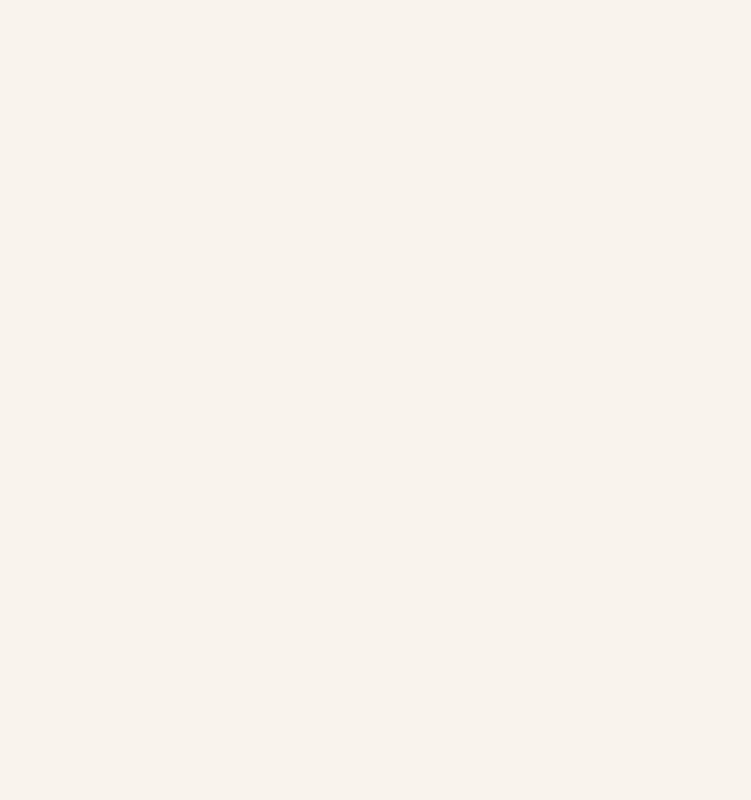
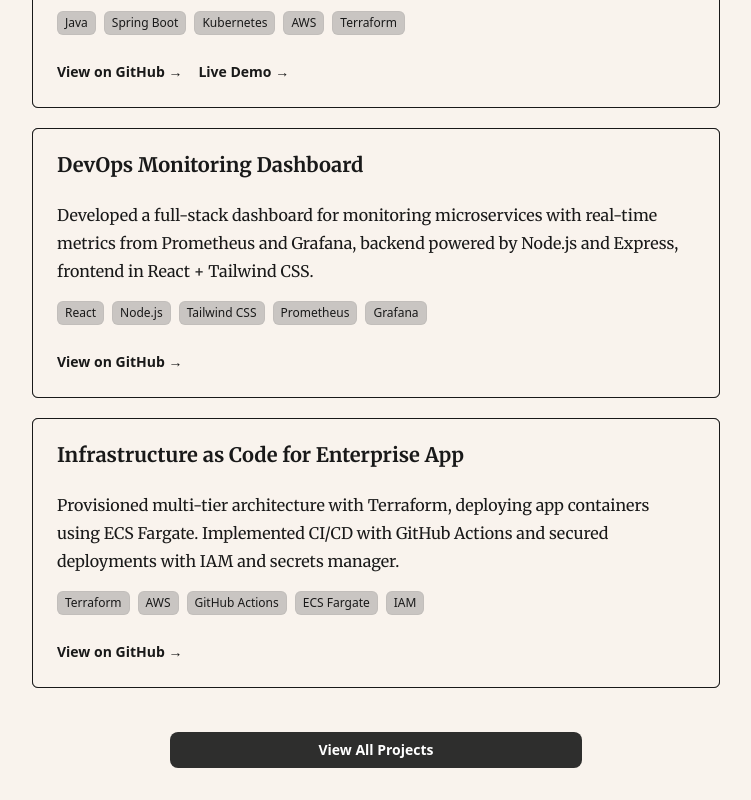
Before and after one commit to anish-u/uanish.com, a Next.js app: page / in a window 1280 px wide. Shown: the part 1300-2100 px from the top of the page, without its empty margins (264-1015 px from the left). Before the commit the page ends 1314 px from the top, so only its background shows below. Built offline with nearby package versions, Linux system fonts and the light colour scheme.

Commit message:
chore: implement homepage projects section

```diff
--- a/src/app/(routes)/page.tsx
+++ b/src/app/(routes)/page.tsx
@@ -1,6 +1,7 @@
 import Heading from "@/components/common/heading";
 import ContactSection from "@/components/home/contact-section";
 import IntroSection from "@/components/home/intro-section";
+import ProjectSection from "@/components/home/project-section";
 import SkillsSection from "@/components/home/skills-section";
 
 export default function Home() {
@@ -9,6 +10,8 @@ export default function Home() {
       <Heading type="primary">Hey, I&apos;m Anish Ummenthala.</Heading>
       <ContactSection />
       <IntroSection />
+      <Heading type="secondary">Recent Projects</Heading>
+      <ProjectSection />
       <Heading type="secondary">Technical Skills</Heading>
       <SkillsSection />
     </div>
--- a/src/components/home/intro-section/index.tsx
+++ b/src/components/home/intro-section/index.tsx
@@ -4,7 +4,7 @@ import { socialLinks } from "@/constants/site-config";
 
 export default function IntroSection() {
   return (
-    <div className="flex w-full flex-col justify-center gap-6 py-4 text-justify font-serif text-base/8">
+    <div className="flex w-full flex-col justify-center gap-6 pt-4 text-justify font-serif text-base/8">
       <p>
         I&apos;m a software engineer who enjoys building secure and scalable
         systems.
--- /dev/null
+++ b/src/components/home/project-section/index.tsx
@@ -0,0 +1,23 @@
+import Link from "next/link";
+
+import ProjectCard from "@/components/ui/project-card";
+
+import { recentProjects } from "@/utils/projects";
+
+export default function ProjectSection() {
+  return (
+    <div className="flex w-full flex-col gap-5 pb-4">
+      {recentProjects.map((project, index) => (
+        <ProjectCard key={index} project={project} />
+      ))}
+      <div className="flex w-full items-center justify-center pt-6">
+        <Link
+          href="/projects"
+          className="bg-black-base/90 hover:bg-black-base dark:text-black-base dark:bg-white-base/90 dark:hover:bg-white-base w-full rounded-lg px-6 py-2 text-center text-sm font-bold text-white transition-all duration-250 ease-in-out md:w-[60%]"
+        >
+          View All Projects
+        </Link>
+      </div>
+    </div>
+  );
+}
--- /dev/null
+++ b/src/components/ui/badge/index.tsx
@@ -0,0 +1,11 @@
+export interface BadgeProps {
+  text: string;
+}
+
+export default function Badge({ text }: BadgeProps) {
+  return (
+    <span className="text-black-base dark:text-black-base bg-grey-base/40 dark:bg-white-base/90 inset-ring-grey-base/10 inline-flex items-center rounded-md px-2 py-1 text-xs font-medium inset-ring">
+      {text}
+    </span>
+  );
+}
--- a/src/components/ui/navbar-item/index.tsx
+++ b/src/components/ui/navbar-item/index.tsx
@@ -14,7 +14,7 @@ export default function NavBarItem({ link }: NavBarItemProps) {
     <li className="relative cursor-pointer font-serif text-sm font-medium md:text-base">
       <Link
         href={link.href}
-        className={`before:bg-black-base dark:before:bg-white-base pb-1 transition-all duration-500 before:absolute before:-bottom-0.5 before:left-0 before:h-[2px] before:w-0 before:transition-all before:duration-500 hover:before:w-full ${pathname === link.href ? "before:w-full" : "before:w-0"}`}
+        className={`before:bg-black-base dark:before:bg-white-base pb-1 font-bold transition-all duration-500 before:absolute before:-bottom-0.5 before:left-0 before:h-[2px] before:w-0 before:transition-all before:duration-500 hover:before:w-full ${pathname === link.href ? "before:w-full" : "before:w-0"}`}
       >
         {link.name}
       </Link>
--- /dev/null
+++ b/src/components/ui/project-card/index.tsx
@@ -0,0 +1,42 @@
+import Link from "next/link";
+
+import Badge from "@/components/ui/badge";
+
+import { Project } from "@/interfaces/project";
+
+export interface ProjectCardProps {
+  project: Project;
+}
+
+export default function ProjectCard({ project }: ProjectCardProps) {
+  return (
+    <div className="group relative z-10">
+      <div className="border-black-base dark:border-white-base bg-white-base dark:bg-black-base relative z-20 flex flex-col gap-4 rounded-md border px-6 py-4 transition-transform duration-200 ease-out group-hover:-translate-x-0.75 group-hover:-translate-y-0.75">
+        <h3 className="font-serif text-xl/10 font-bold">{project.name}</h3>
+        <p className="font-serif text-base/7">{project.description}</p>
+        <div className="flex w-full flex-wrap gap-2">
+          {project.technologies.map((technology: string, index) => (
+            <Badge key={index} text={technology} />
+          ))}
+        </div>
+        <div className="flex w-full flex-wrap gap-4 py-2">
+          <Link
+            href={project.github}
+            className="hover:shadow-link dark:hover:shadow-link-white transition-all duration-200 ease-in-out"
+          >
+            <span className="text-sm font-bold">View on GitHub &rarr;</span>
+          </Link>
+          {project.liveDemo && (
+            <Link
+              href={project.liveDemo}
+              className="hover:shadow-link dark:hover:shadow-link-white transition-all duration-200 ease-in-out"
+            >
+              <span className="text-sm font-bold">Live Demo &rarr;</span>
+            </Link>
+          )}
+        </div>
+      </div>
+      <div className="border-black-base/80 bg-black-base/50 dark:bg-grey-base/50 absolute top-0 left-0 z-10 h-full w-full rounded-md border transition-transform duration-200 ease-out group-hover:translate-x-0.75 group-hover:translate-y-0.75 dark:border-white" />
+    </div>
+  );
+}
--- /dev/null
+++ b/src/interfaces/project.ts
@@ -0,0 +1,7 @@
+export interface Project {
+  name: string;
+  description: string;
+  technologies: string[];
+  github: string;
+  liveDemo?: string;
+}
--- /dev/null
+++ b/src/utils/projects.ts
@@ -0,0 +1,26 @@
+import { Project } from "@/interfaces/project";
+
+export const recentProjects: Project[] = [
+  {
+    name: "Cloud-Native Inventory Management",
+    description:
+      "Designed a scalable inventory management system deployed on AWS EKS using Spring Boot microservices. Automated infrastructure provisioning using Terraform and CI/CD via GitHub Actions.",
+    technologies: ["Java", "Spring Boot", "Kubernetes", "AWS", "Terraform"],
+    github: "https://github.com/anish-u/",
+    liveDemo: "https://github.com/anish-u/",
+  },
+  {
+    name: "DevOps Monitoring Dashboard",
+    description:
+      "Developed a full-stack dashboard for monitoring microservices with real-time metrics from Prometheus and Grafana, backend powered by Node.js and Express, frontend in React + Tailwind CSS.",
+    technologies: ["React", "Node.js", "Tailwind CSS", "Prometheus", "Grafana"],
+    github: "https://github.com/anish-u/",
+  },
+  {
+    name: "Infrastructure as Code for Enterprise App",
+    description:
+      "Provisioned multi-tier architecture with Terraform, deploying app containers using ECS Fargate. Implemented CI/CD with GitHub Actions and secured deployments with IAM and secrets manager.",
+    technologies: ["Terraform", "AWS", "GitHub Actions", "ECS Fargate", "IAM"],
+    github: "https://github.com/anish-u/",
+  },
+];
```
